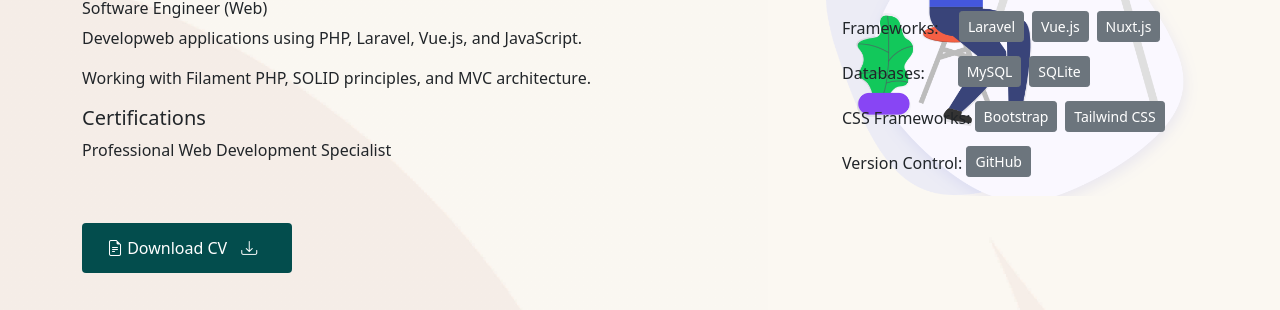
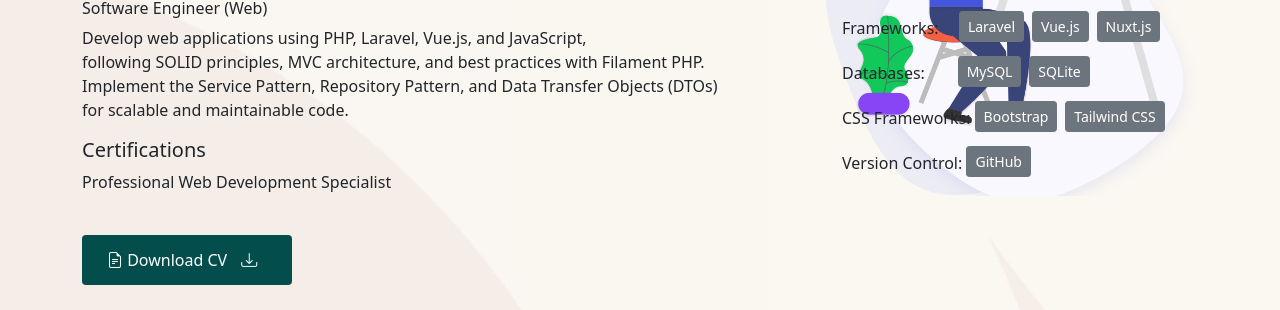
Before and after one commit to sharifWebDev/sharifwebdev.github.io, a plain HTML site: page index.html in a window 1280 px wide. Shown: the part 235-545 px from the top of the page. Drawn offline with nearby package versions, Linux system fonts and the light colour scheme.

Commit message:
text add

```diff
--- a/index.html
+++ b/index.html
@@ -135,14 +135,17 @@
                                 </h6>
                                 <h4 class="card-title mb-2"> <span> Sharif Uddin </span> </h4>
                                 <h6>Software Engineer (Web)</h6>
-                                <p class="fs-6">Developweb applications using PHP, Laravel, Vue.js, and JavaScript.</p>
-                                <p class="fs-6">Working with Filament PHP, SOLID principles, and MVC architecture.</p>
+                                <p class="fs-6">
+                                    Develop web applications using PHP, Laravel, Vue.js, and JavaScript, <br>
+                                     following SOLID principles, MVC architecture, and best practices with Filament PHP. <br>
+                                     Implement the Service Pattern, Repository Pattern, and Data Transfer Objects (DTOs) <br> for scalable and maintainable code.
+                                </p>
 
                                 <h5>Certifications</h5>
                                 <p class="fs-6">Professional Web Development Specialist</p>
 
 
-                                <div class="information" id="banner-info" style="margin-top: 60px;">
+                                <div class="information" id="banner-info" style="margin-top: 40px;">
                                     <p class="actionbutton">
                                         <span class="cv">
                                             <a href="/downloadCv">
```
